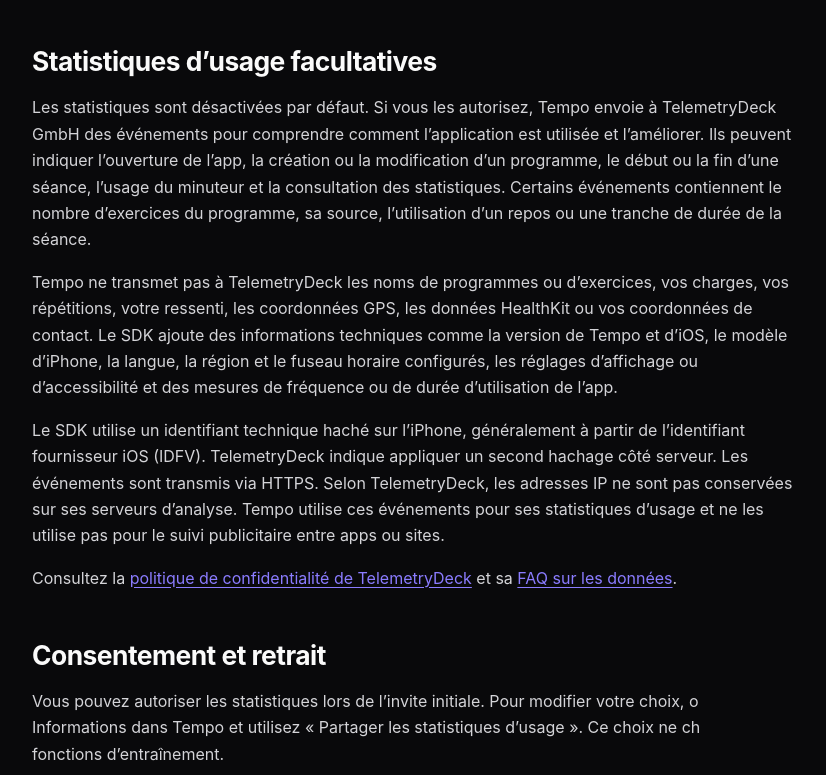
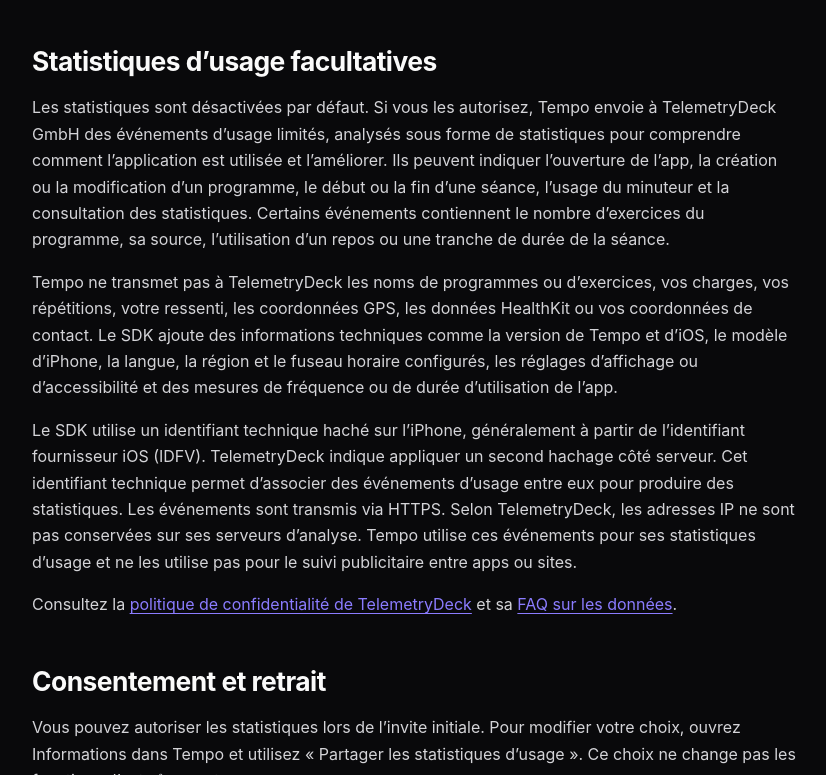
Before and after one commit to AquilaNero/aquilanero.github.io, a plain HTML site: page app-sport/privacy/index.html in a window 1280 px wide. Shown: the part 1111-1886 px from the top of the page, without its empty margins (64-890 px from the left). Drawn offline with Linux system fonts and the light colour scheme.

Commit message:
Clarify Tempo usage statistics in the privacy policy

```diff
--- a/app-sport/privacy/index.html
+++ b/app-sport/privacy/index.html
@@ -18,7 +18,7 @@
       <article>
         <header class="document-header">
           <h1>Politique de confidentialité</h1>
-          <p class="lede">Mise à jour le 19 novembre 2026</p>
+          <p class="lede">Mise à jour le 20 novembre 2026</p>
         </header>
         <section class="summary">
           <p>Tempo fonctionne hors ligne, sans compte ni publicité. Vos programmes et votre historique sont enregistrés sur votre iPhone. Les statistiques d’usage sont facultatives.</p>
@@ -37,9 +37,9 @@
 
         <section>
           <h2>Statistiques d’usage facultatives</h2>
-          <p>Les statistiques sont désactivées par défaut. Si vous les autorisez, Tempo envoie à TelemetryDeck GmbH des événements pour comprendre comment l’application est utilisée et l’améliorer. Ils peuvent indiquer l’ouverture de l’app, la création ou la modification d’un programme, le début ou la fin d’une séance, l’usage du minuteur et la consultation des statistiques. Certains événements contiennent le nombre d’exercices du programme, sa source, l’utilisation d’un repos ou une tranche de durée de la séance.</p>
+          <p>Les statistiques sont désactivées par défaut. Si vous les autorisez, Tempo envoie à TelemetryDeck GmbH des événements d’usage limités, analysés sous forme de statistiques pour comprendre comment l’application est utilisée et l’améliorer. Ils peuvent indiquer l’ouverture de l’app, la création ou la modification d’un programme, le début ou la fin d’une séance, l’usage du minuteur et la consultation des statistiques. Certains événements contiennent le nombre d’exercices du programme, sa source, l’utilisation d’un repos ou une tranche de durée de la séance.</p>
           <p>Tempo ne transmet pas à TelemetryDeck les noms de programmes ou d’exercices, vos charges, vos répétitions, votre ressenti, les coordonnées GPS, les données HealthKit ou vos coordonnées de contact. Le SDK ajoute des informations techniques comme la version de Tempo et d’iOS, le modèle d’iPhone, la langue, la région et le fuseau horaire configurés, les réglages d’affichage ou d’accessibilité et des mesures de fréquence ou de durée d’utilisation de l’app.</p>
-          <p>Le SDK utilise un identifiant technique haché sur l’iPhone, généralement à partir de l’identifiant fournisseur iOS (IDFV). TelemetryDeck indique appliquer un second hachage côté serveur. Les événements sont transmis via HTTPS. Selon TelemetryDeck, les adresses IP ne sont pas conservées sur ses serveurs d’analyse. Tempo utilise ces événements pour ses statistiques d’usage et ne les utilise pas pour le suivi publicitaire entre apps ou sites.</p>
+          <p>Le SDK utilise un identifiant technique haché sur l’iPhone, généralement à partir de l’identifiant fournisseur iOS (IDFV). TelemetryDeck indique appliquer un second hachage côté serveur. Cet identifiant technique permet d’associer des événements d’usage entre eux pour produire des statistiques. Les événements sont transmis via HTTPS. Selon TelemetryDeck, les adresses IP ne sont pas conservées sur ses serveurs d’analyse. Tempo utilise ces événements pour ses statistiques d’usage et ne les utilise pas pour le suivi publicitaire entre apps ou sites.</p>
           <p>Consultez la <a href="https://telemetrydeck.com/privacy/">politique de confidentialité de TelemetryDeck</a> et sa <a href="https://telemetrydeck.com/docs/guides/privacy-faq/">FAQ sur les données</a>.</p>
         </section>
 
```
